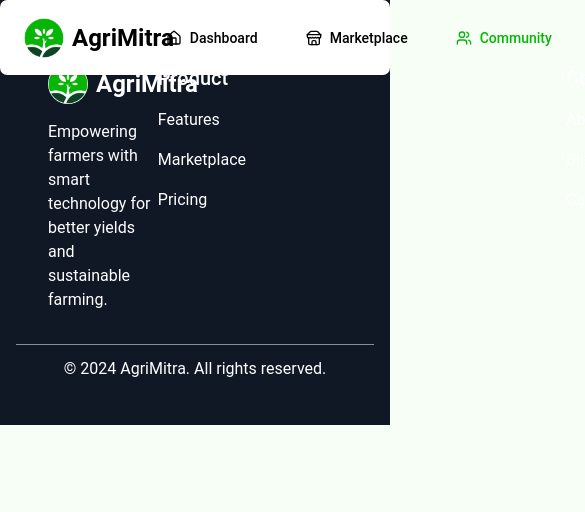
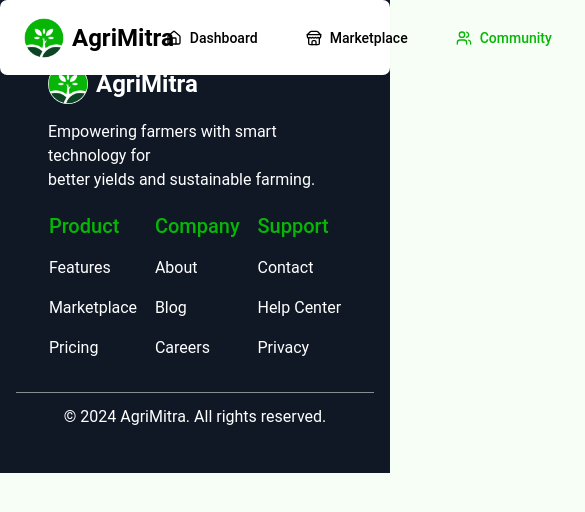
Before and after one commit to Basharkhan7776/AgriMitra, a React (Vite) app in the folder web/: page /community in a window 390 px wide. Shown: the top 512 px of the page, 585 px wide, since content can reach past the window. Built offline with nearby package versions, Linux system fonts and the light colour scheme.

Commit message:
enhance layout and styling of Footer and NavBar components; improve responsiveness and visual hierarchy on Home page

```diff
--- a/web/src/components/footer.tsx
+++ b/web/src/components/footer.tsx
@@ -6,27 +6,27 @@ const ancerlinkStyle = "hover:text-primary transition-all duration-300"
 export function FooterMain() {
   return (
     <div id="footer" className="w-full bg-gray-600 text-white py-8 px-4">
-      <div className="flex justify-around p-8 border-b border-white/50">
+      <div className="flex md:flex-row flex-col justify-around gap-5 p-8 border-b border-white/50">
         <div className="flex flex-col gap-4">
           <Logo />
           <p>Empowering farmers with smart technology for <br />
             better yields and sustainable farming.</p>
         </div>
-        <div className="flex gap-80">
+        <div className="flex w-full gap-4 flex-wrap md:flex-nowrap  justify-around">
           <div className="flex flex-col gap-4 justify-start">
-            <Label className="text-xl">Product</Label>
+            <Label className="text-xl text-primary">Product</Label>
             <a className={ancerlinkStyle} href="#features">Features</a>
             <a className={ancerlinkStyle} href="#marketplace">Marketplace</a>
             <a className={ancerlinkStyle} href="#pricing">Pricing</a>
           </div>
           <div className="flex flex-col gap-4 justify-start">
-            <Label className="text-xl">Company</Label>
+            <Label className="text-xl text-primary">Company</Label>
             <a className={ancerlinkStyle} href="#about">About</a>
             <a className={ancerlinkStyle} href="#blog">Blog</a>
             <a className={ancerlinkStyle} href="#careers">Careers</a>
           </div>
           <div className="flex flex-col gap-4 justify-start">
-            <Label className="text-xl">Support</Label>
+            <Label className="text-xl text-primary">Support</Label>
             <a className={ancerlinkStyle} href="#contact">Contact</a>
             <a className={ancerlinkStyle} href="#help-center">Help Center</a>
             <a className={ancerlinkStyle} href="#privacy">Privacy</a>
--- a/web/src/components/navBar.tsx
+++ b/web/src/components/navBar.tsx
@@ -9,7 +9,7 @@ import { Bell, HomeIcon, Store, Users } from "lucide-react";
 function NavBarHome({ mainButtonSite, mainButtonText, homePage }: { mainButtonSite: string, mainButtonText: string, homePage: boolean }) {
     const navigate = useNavigate()
     return (
-        <div id="HomeNavPanel" className="w-full fixed top-0 bg-white rounded-sm shadow-sm p-3 px-6 flex gap-4 justify-between items-center snap-center snap-mandatory">
+        <div id="HomeNavPanel" className="w-full z-10 fixed top-0 bg-white rounded-sm shadow-sm p-3 px-6 flex gap-4 justify-between items-center snap-center snap-mandatory">
             <Logo />
             <div className="flex gap-8 items-center">
                 <a href={homePage ? "#home" : undefined} onClick={!homePage ? () => navigate("/") : undefined} className="hover:text-primary hover:bg-white transition-all duration-300 cursor-pointer">Home</a>
--- a/web/src/pages/Home.tsx
+++ b/web/src/pages/Home.tsx
@@ -12,8 +12,8 @@ function Home() {
   return (
     <div className="w-full flex flex-col items-center justify-center scroll-smooth  snap snap-y snap-mandatory">
       <NavBarHome mainButtonSite="/register" mainButtonText="Get Started" homePage={true}/>
-      <div id="home" className="w-full  h-screen flex gap-4 justify-around snap-center snap-mandatory">
-        <div className="flex flex-col justify-center gap-8">
+      <div id="home" className="mt-8 w-full h-screen flex lg:flex-row flex-col gap-4 justify-around snap-center snap-mandatory">
+        <div className="flex h-full flex-col p-4 justify-center items-center gap-8  md:backdrop-blur-sm lg:backdrop-blur-none">
           <h1 className="text-6xl text-center font-bold  text-black">Transforming Agriculture</h1>
           <h1 className="text-6xl text-center font-semibold text-primary">with AI Technology</h1>
           <p className="text-center text-secondary-foreground">Experience next-generation farming with hyperlocal weather forecasts, AI-powered <br />
@@ -22,8 +22,8 @@ function Home() {
             <Button onClick={()=>{navigate("/register")}} className="text-2xl p-8 font-semibold">Explore AgriMitra</Button>
           </div>
         </div>
-        <div className="p-12 flex justify-center items-center">
-          <img src={HeroImage} alt="Home Image" className="rounded-[15%] h-[700px]" />
+        <div className="lg:p-12 p-2 hidden absolute lg:static -z-10 sm:flex justify-center items-center">
+          <img src={HeroImage} alt="Home Image" className="rounded-[15%] lg:w-[90%] w-[100%] " />
         </div>
       </div>
       <div id="feature" className="h-screen justify-center flex flex-col gap-12 snap-center snap-mandatory">
```
